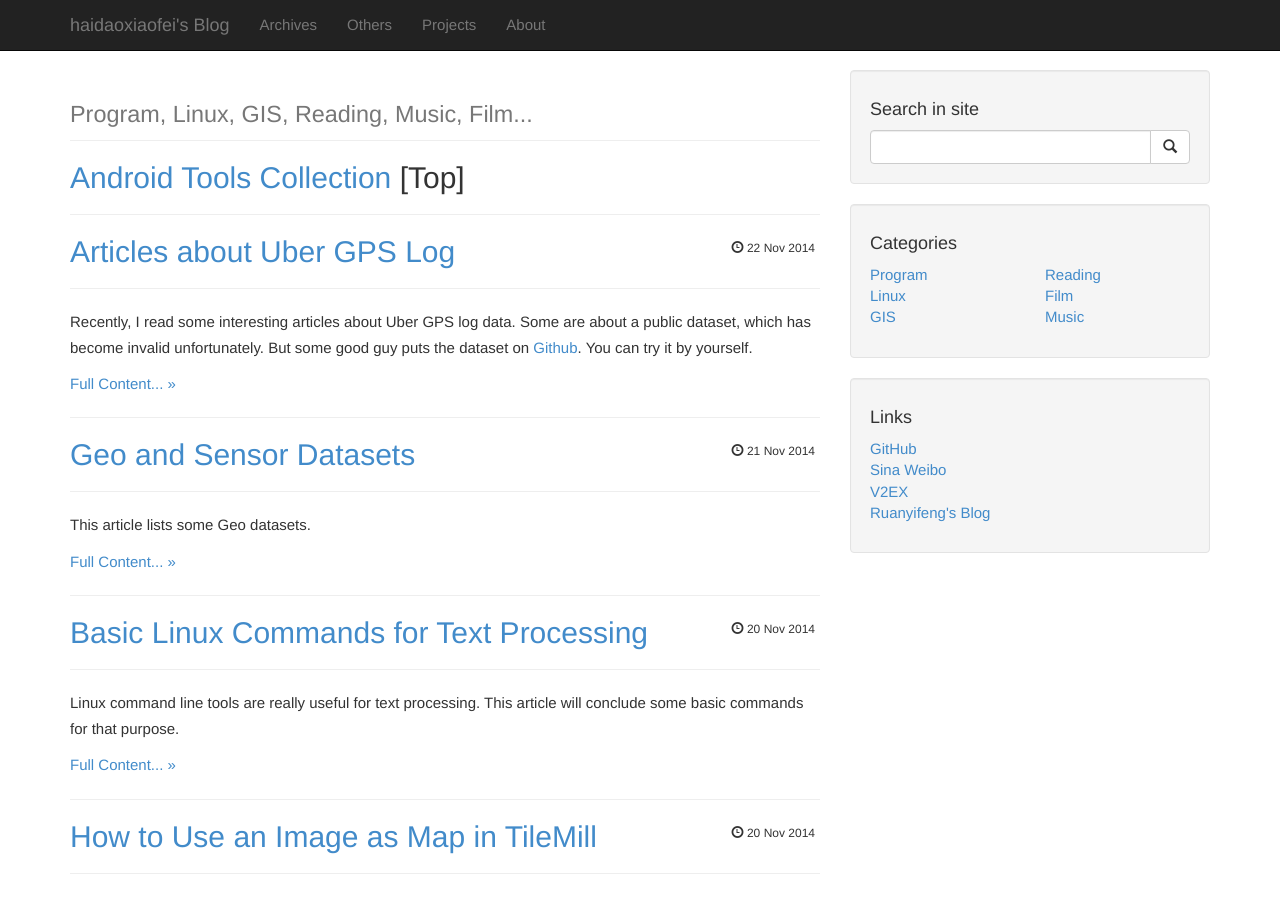
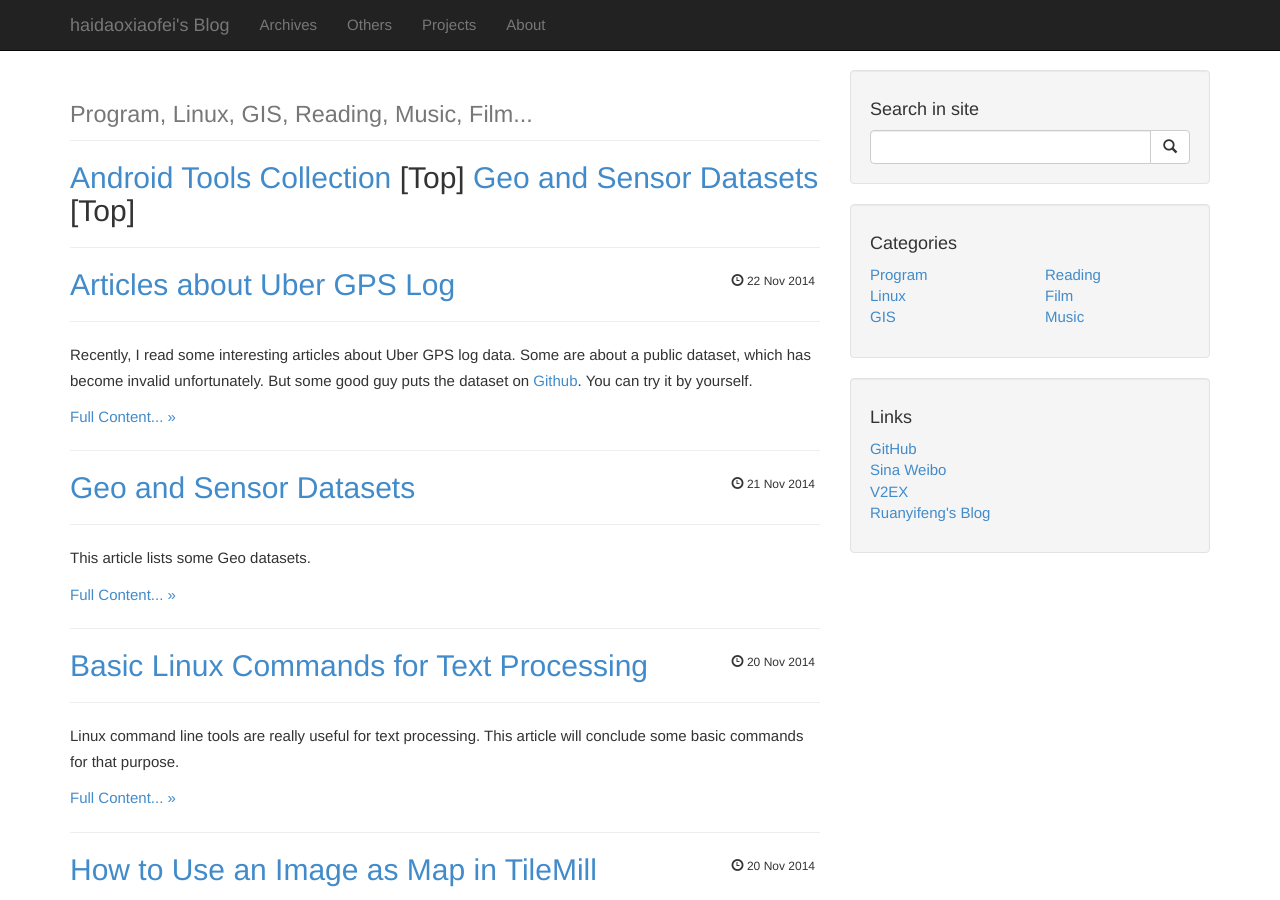
Before and after one commit to haidaoxiaofei/haidaoxiaofei.github.io, a Jekyll site: the page built from index.html, in a window 1280 px wide and 900 px high. Built offline with Jekyll 4.4.1, drawn with Linux system fonts in a browser that asks for light colours; Markdown is read by kramdown in place of the engine named in the settings; the list of posts is cut into pages by our own code; comment, search, counter and statistics services are not loaded.

Commit message:
add recommended article

```diff
--- a/_includes/recommend.html
+++ b/_includes/recommend.html
@@ -2,5 +2,8 @@
   <a href="/program/android-tools-collection.html">
      Android Tools Collection
   </a> [Top]
+  <a href="/gis/geo-sensor-datasets.html">
+	Geo and Sensor Datasets
+  </a> [Top]
 </h2>
 <hr>
```
